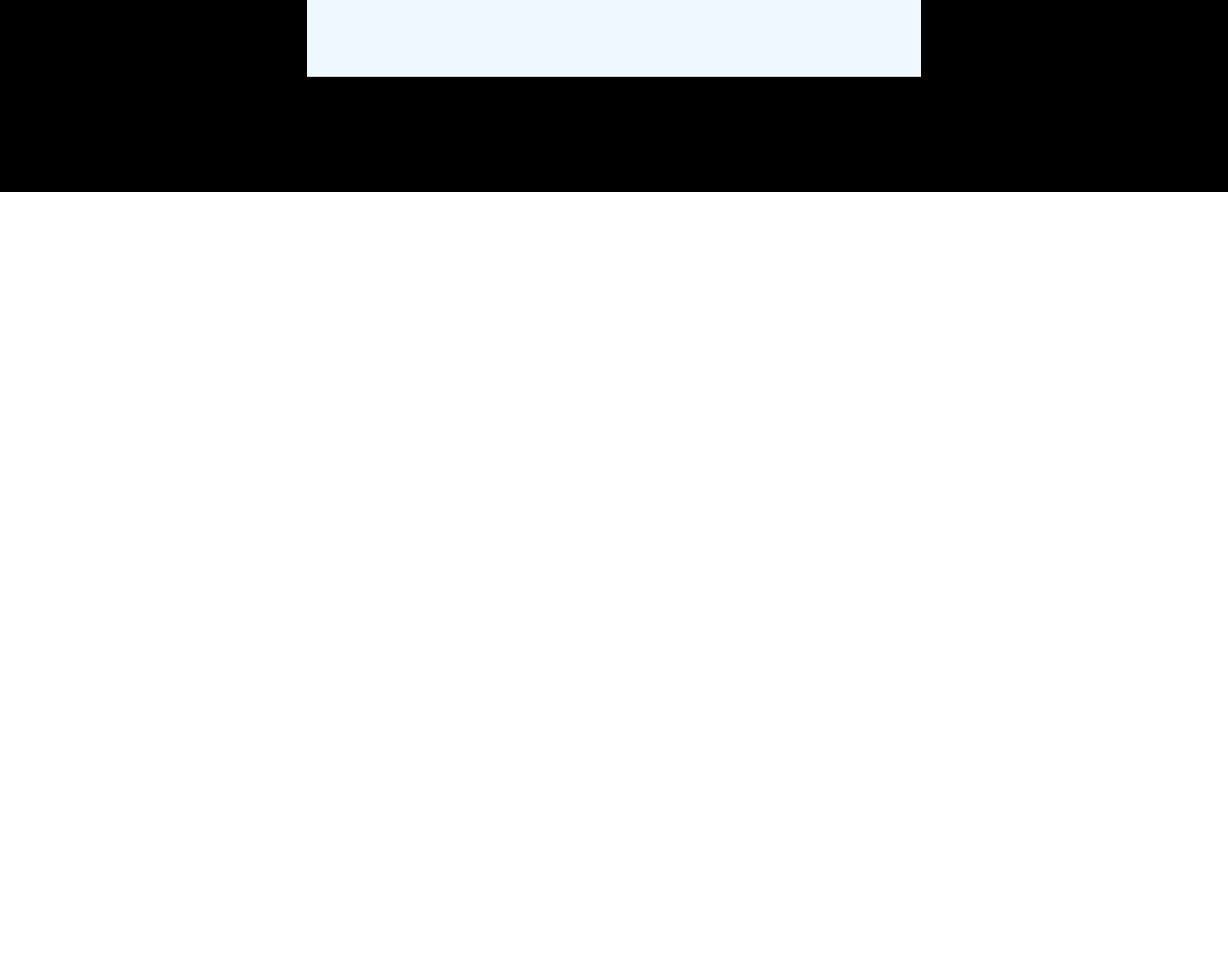
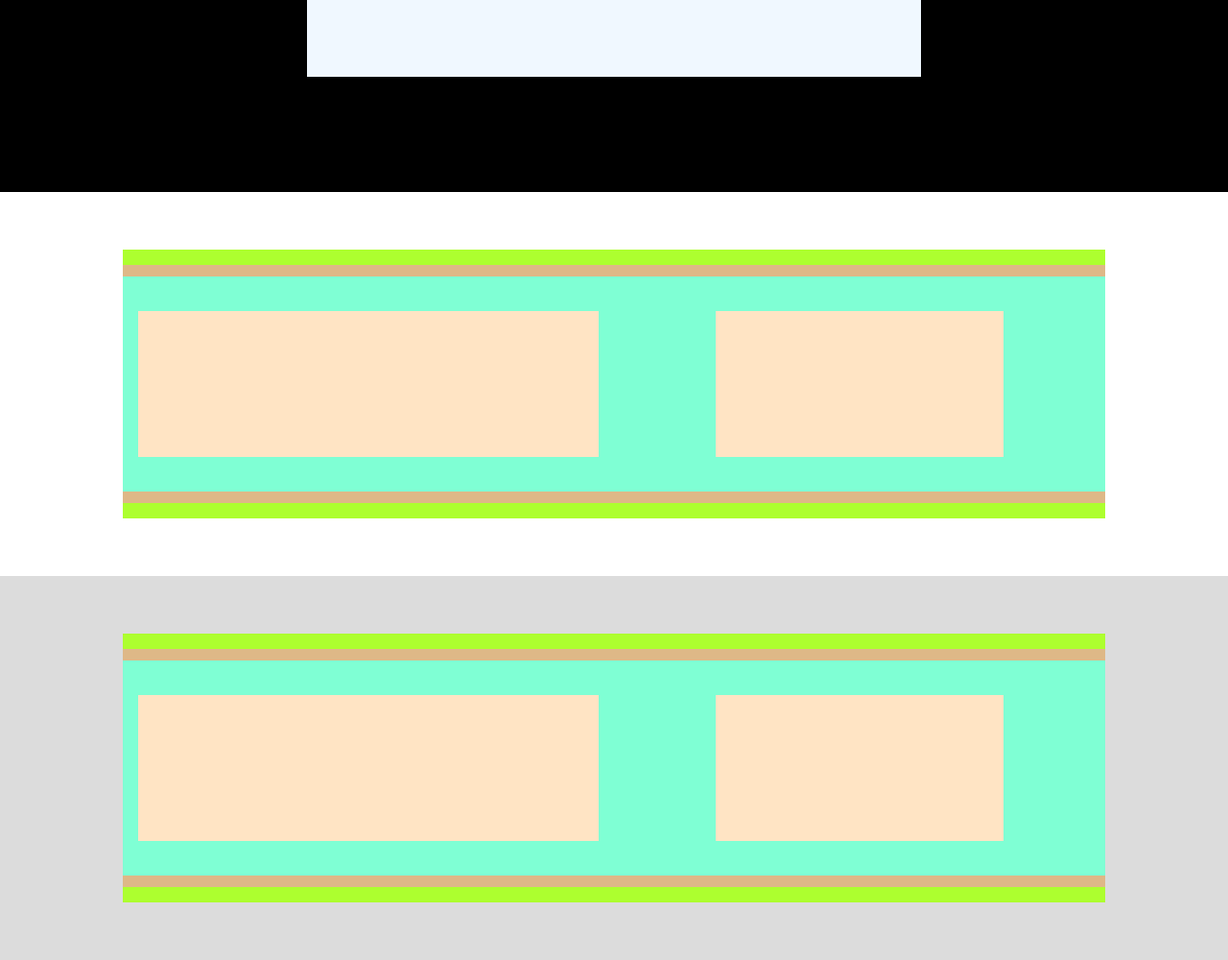
Before and after one commit to AntoninoCucuzza/htmlcss-struttura-discord, a plain HTML site: page index.html in a window 1280 px wide. Shown: the part 500-1500 px from the top of the page at 96% size. Before the commit the page ends 800 px from the top, so only its background shows below. Drawn offline with Linux system fonts and the light colour scheme.

Commit message:
add section

```diff
--- a/assets/css/style.css
+++ b/assets/css/style.css
@@ -14,6 +14,14 @@ nav{
     background-color: blue;
     max-width: 80%;
     margin: 0 auto;
+
+}
+
+section{
+    height: 50vh;
+    display: flex;
+    justify-content: center;
+    align-items: center;
 }
 
 /* #endregion common */
@@ -21,14 +29,14 @@ nav{
 
 /* #region debug */
 
-
+/* #region header */
 
 .small{
-    flex-grow: 20;
+    flex-grow: 30;
 }
 
 .huge{
-    flex-grow: 80;
+    flex-grow: 70;
 }
 
 .center{
@@ -60,9 +68,54 @@ nav{
     background-color: aliceblue;
 
 }
+/* #end region header */
+
 
 /* #endregion debug */
 
+/* #region main */
+.odd{
+    background-color: gainsboro;
+}
+.container{
+    background-color: greenyellow;
+    height: 70%;
+    width: 80%;
+    max-width: 1170px;
+    margin: auto;
+    padding: 1rem 0;
+
+}
+
+.row{
+    background-color: burlywood;
+    display: flex;
+    align-items: center;
+    height: 100%;
+
+}
+.col{
+    background-color: aquamarine;
+    width: 100%;
+    height: 90%;
+    display: flex;
+    justify-content: center;
+    align-items: center;
+    padding: 1rem;
+}
+
+.card{
+    background-color: bisque;
+    min-width: 300px;
+    height: 80%;
+
+}
+
+
+
+
+
+/* #endregion main */
 /* #region utilities */
 
 
--- a/index.html
+++ b/index.html
@@ -7,7 +7,7 @@
     <link rel="stylesheet" href="./assets/css/style.css">
 </head>
 <body>
-    <header >
+    <header>
         <div id="header_top">
             <nav>
                 <div class="center">
@@ -23,6 +23,33 @@
         </div>
     </header>
 
+    <section class="even">
+        <div class="container">
+            <div class="row">
+                <div class="col">
+                    <div class="card huge"></div>
+                </div>
+                <div class="col">
+                    <div class="card "></div>
+                </div>
+            </div>
+        </div>
+    </section>
+
+    <section class="odd">
+        <div class="container ">
+            <div class="row">
+                <div class="col">
+                    <div class="card huge"></div>
+                </div>
+                <div class="col">
+                    <div class="card "></div>
+                </div>
+            </div>
+        </div>
+    </section>
+
+
 
 
 </body>
```
